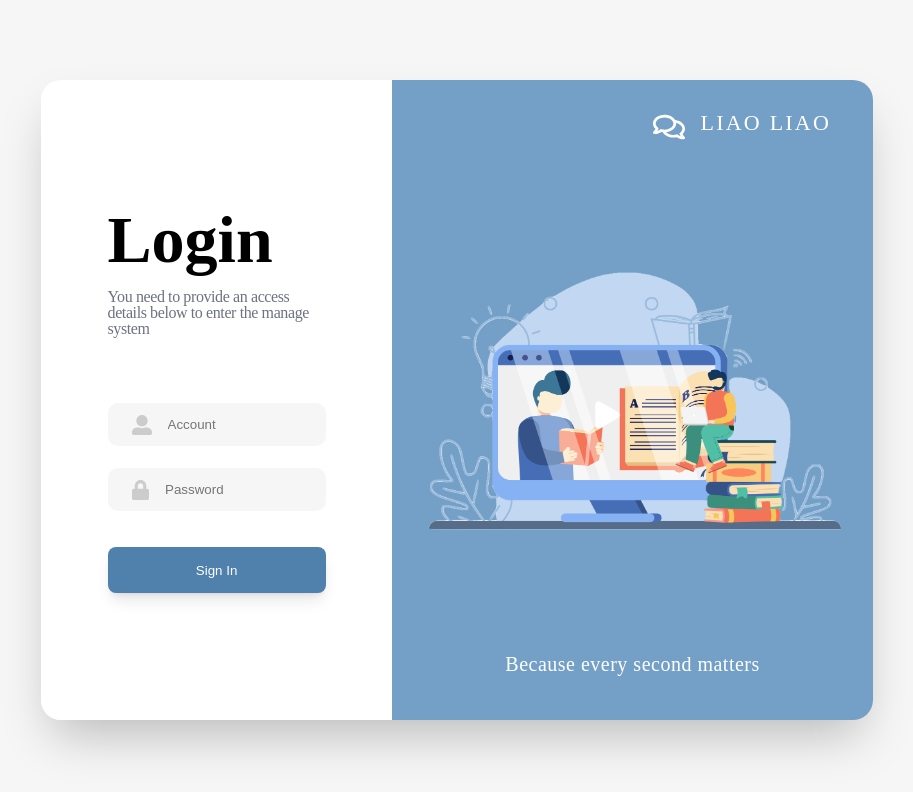
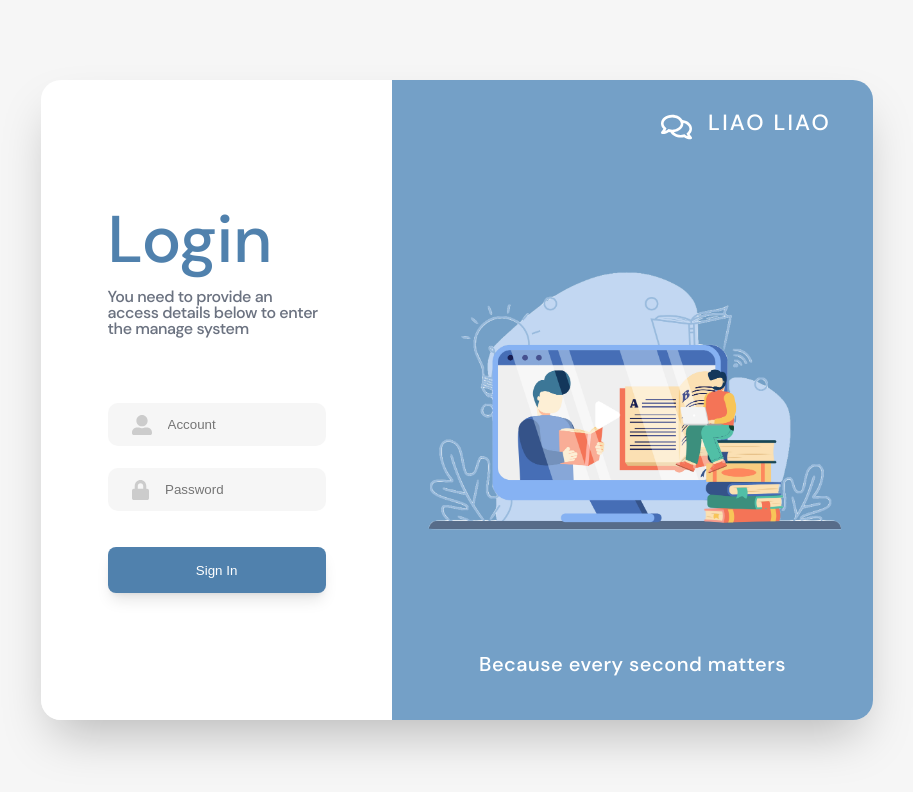
Before and after one commit to cappuuuuuu/liaoliao-admin-remake, a React (Vite) app: page / in a window 1280 px wide. Shown: the top 792 px of the page, without its empty margins (183-1096 px from the left). Built offline with nearby package versions, Linux system fonts and the light colour scheme; no server answers.

Commit message:
feat: add font - DMSans

```diff
--- a/src/App.tsx
+++ b/src/App.tsx
@@ -1,14 +1,12 @@
 import { ThemeProvider } from 'styled-components'
 import { RouterProvider } from 'react-router-dom'
-import router from '@/routes'
+import { ReactQueryDevtools } from '@tanstack/react-query-devtools'
+import { QueryClient, QueryClientProvider } from '@tanstack/react-query'
 import { GlobalStyle } from '@/style/global'
 import { ResetStyle } from '@/style/reset'
+import { FontStyle } from '@/style/font'
+import router from '@/routes'
 import theme from '@/style/theme'
-import {
-  QueryClient,
-  QueryClientProvider
-} from '@tanstack/react-query'
-import { ReactQueryDevtools } from '@tanstack/react-query-devtools'
 import Loading from '@/components/ApiStatus/Loading'
 import ResponseAlert from '@/components/ApiStatus/ResponseAlert'
 
@@ -23,6 +21,7 @@ function App () {
           <ResetStyle/>
           <GlobalStyle/>
           <RouterProvider router={router} />
+          <FontStyle/>
           <Loading/>
           <ResponseAlert/>
         </ThemeProvider>
--- a/src/components/LoginForm/styled.tsx
+++ b/src/components/LoginForm/styled.tsx
@@ -21,8 +21,8 @@ export const FormWrap = styled.div`
 
 export const GreetingMsg = styled.div`
   margin-bottom: 16px;
-  font-weight: bold;
   font-size: 66px;
+  color: ${props => props.theme.colors.primary};
 `
 
 export const HintMsg = styled.div`
--- /dev/null
+++ b/src/style/font.ts
@@ -0,0 +1,12 @@
+import { createGlobalStyle } from 'styled-components'
+import DMSans from '@/assets/font/DMSans.ttf'
+
+export const FontStyle = createGlobalStyle`
+  @font-face {
+    font-family: DMSans;
+    src: local('DMSans'), local('DMSans'),
+    url(${DMSans}) format('woff');
+    font-weight: 300;
+    font-style: normal;
+  }
+`
--- a/src/style/global.ts
+++ b/src/style/global.ts
@@ -1,5 +1,7 @@
 import { createGlobalStyle } from 'styled-components'
 
 export const GlobalStyle = createGlobalStyle`
-  // Add something GlobalStyle Here :D
+  body {
+    font-family: DMSans, sans-serif;
+  }
 `
```
Also changed, not shown: src/assets/font/DMSans.ttf (added).
